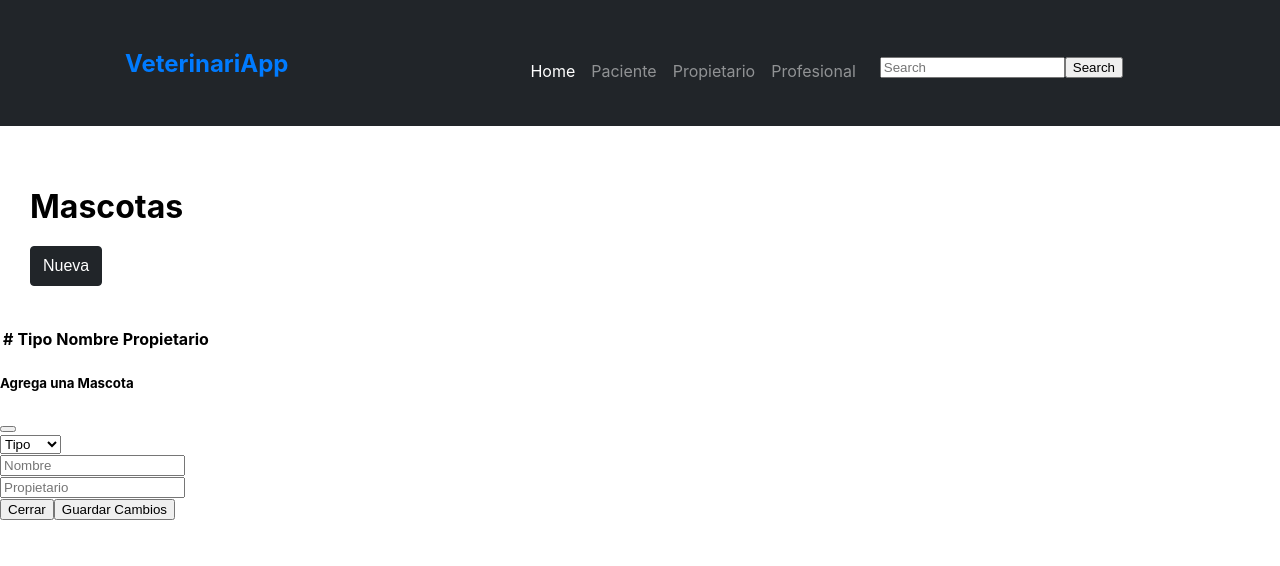
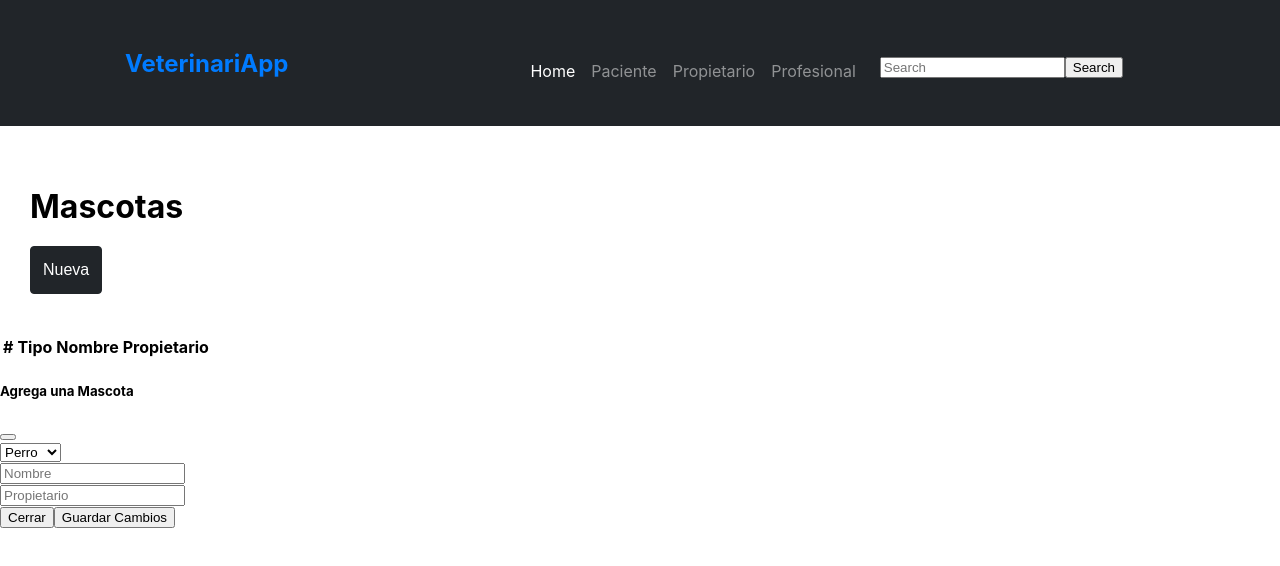
Before and after one commit to cordobacesar29/react-veterinaria, a React (Create React App) app: page / in a window 1280 px wide. Shown: the top 566 px of the page. Built offline with nearby package versions, Linux system fonts and the light colour scheme.

Commit message:
agregando props al componente Alert

```diff
--- a/src/component/ActionMenu/ActionMenu.css
+++ b/src/component/ActionMenu/ActionMenu.css
@@ -31,5 +31,5 @@
     color: #fff;
     background-color: #212529;
     border-color: #212529;
-    height: 40px;
+    height: 3rem;
   }
--- a/src/component/ActionMenu/ActionMenu.js
+++ b/src/component/ActionMenu/ActionMenu.js
@@ -4,6 +4,7 @@ import { Alert } from '../Alert/Alert';
 
 export const ActionMenu = () => {
     const [mostrarAlerta, setMostrarAlerta] = useState(false);
+    const alertSwitch = () =>setMostrarAlerta(!mostrarAlerta);
     return (
         <div className="actions-menu">
             <div className="actions-menu-content">
@@ -14,12 +15,12 @@ export const ActionMenu = () => {
                         className="btn btn-dark"
                         data-bs-toggle="modal"
                         data-bs-target="#exampleModal"
-                        onClick = {()=>setMostrarAlerta(!mostrarAlerta)}
+                        onClick = {alertSwitch}
                     >
                         Nueva
                     </button>
                 </div>
-                { mostrarAlerta && <Alert/> }
+                { mostrarAlerta && <Alert alertSwitch={alertSwitch}/> }
             </div>
         </div>
     )
--- a/src/component/Modal.js
+++ b/src/component/Modal.js
@@ -2,20 +2,19 @@ import React from 'react';
 
 export const Modal = () => {
     return (
-        <div className="modal fade" id="exampleModal" tabindex="-1" aria-labelledby="exampleModalLabel" aria-hidden="true">
+        <div className="modal fade" id="exampleModal" tabIndex="-1" aria-labelledby="exampleModalLabel" aria-hidden="true">
             <div className="modal-dialog">
                 <div className="modal-content">
                     <div className="modal-header">
                         <h5 className="modal-title" id="exampleModalLabel">Agrega una Mascota</h5>
-                        <button type="button" class="btn-close" data-bs-dismiss="modal" aria-label="Close"></button>
+                        <button type="button" className="btn-close" data-bs-dismiss="modal" aria-label="Close"></button>
                     </div>
                     <div className="modal-body">
                         <form id="form">
                             <input type="hidden" id="indice"/>
                             <div className="row mb-3">
                                 <div className="col">
-                                    <select id="tipo" className="form-select" aria-label="Default select example">
-                                        <option selected>Tipo</option>
+                                    <select  defaultValue="Tipo" id="tipo" className="form-select" aria-label="Default select example">
                                         <option value="Perro">Perro</option>
                                         <option value="Gato">Gato</option>
                                         <option value="Pájaro">Pájaro</option>
```
